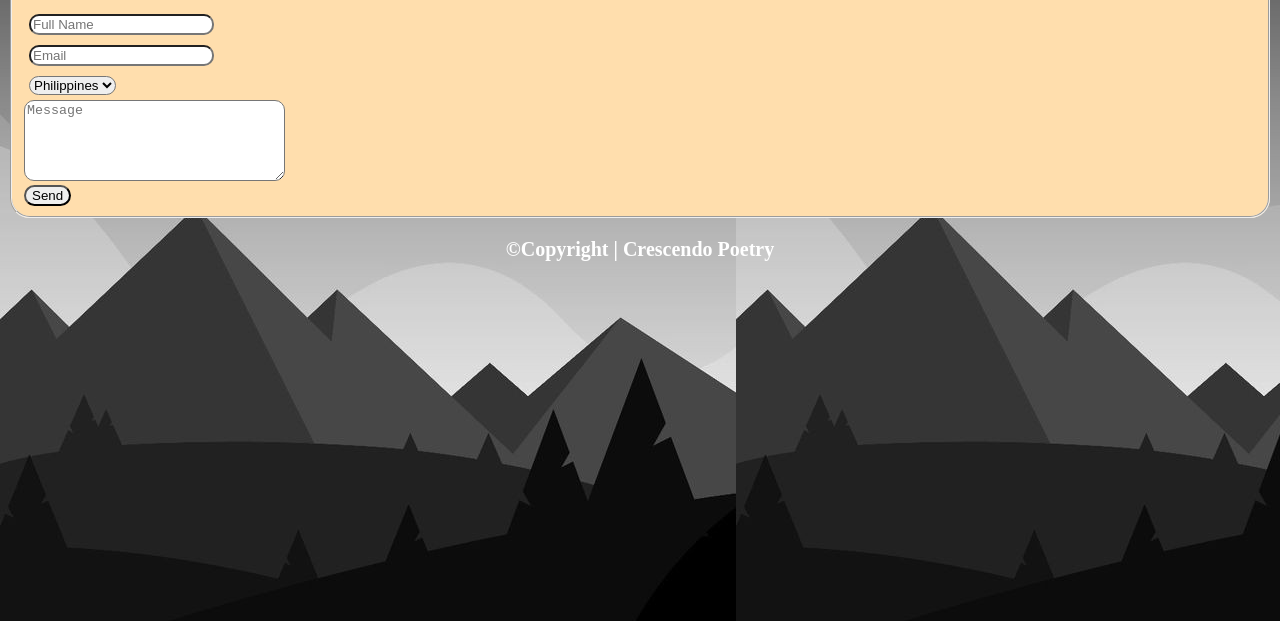
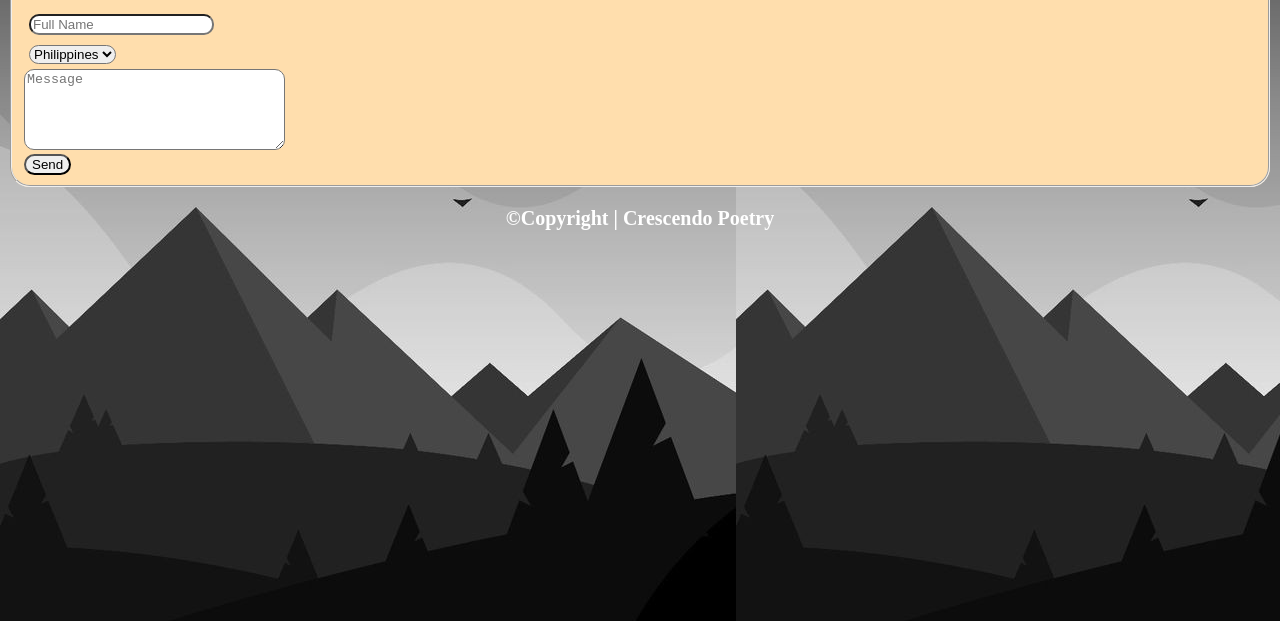
Before and after one commit to Apollofortysix/Crescendopoetry, a plain HTML site: page contact.html in a window 1280 px wide. Shown: the part 179-800 px from the top of the page. Drawn offline with Linux system fonts and the light colour scheme.

Commit message:
Update contact.html

```diff
--- a/contact.html
+++ b/contact.html
@@ -50,8 +50,6 @@
             <h2>Fill up this form to submit your creation.</h2>
             <form action="https://formspree.io/f/mvojyzow" method="POST">
             <input type="text" name="Name" placeholder="Full Name" required>
-        <br>
-            <input type="email" name="Email" placeholder="Email" required>
             <div>
                 <select name="Country">
                     <option name="Philippines">Philippines</option>
```
